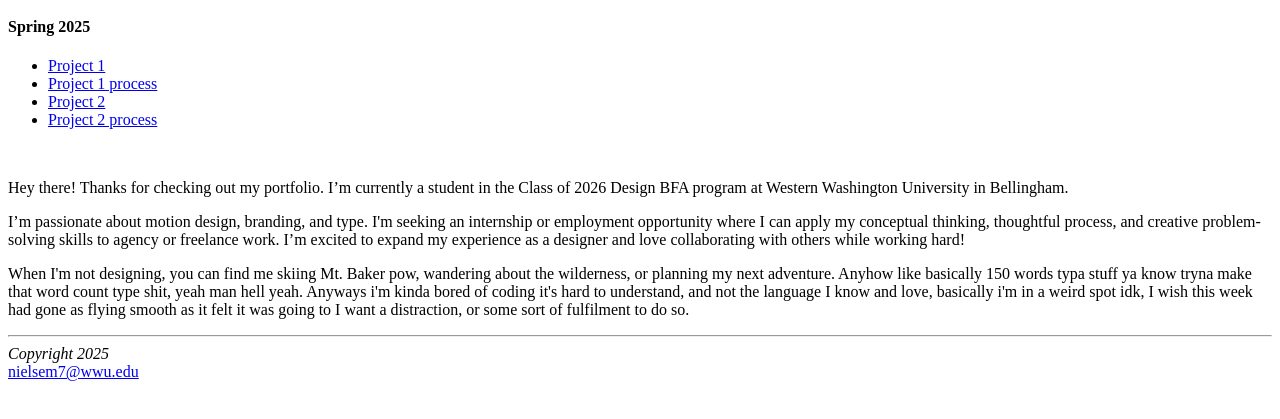
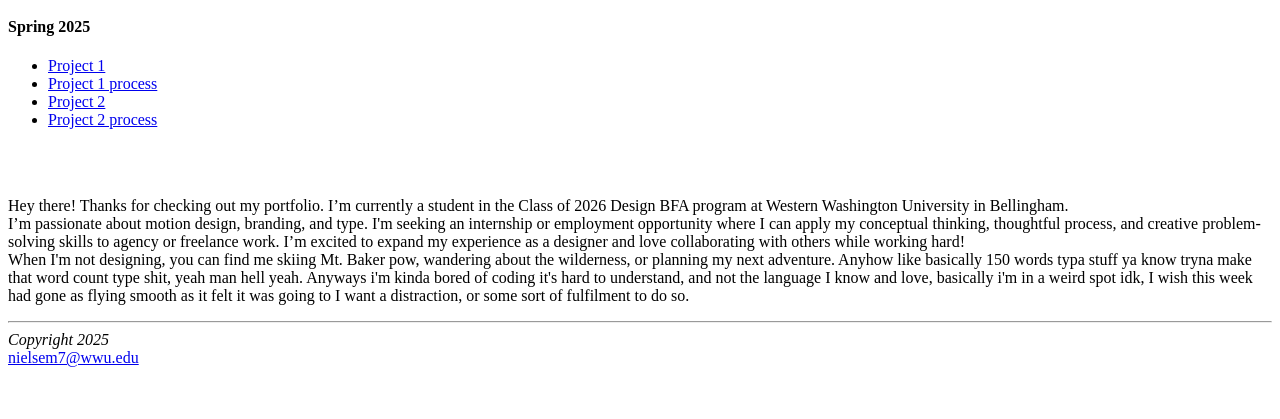
Before and after one commit to milonielsen/milonielsen.github.io, a plain HTML site: page index.html/index.html in a window 1280 px wide. Shown: the part 101-520 px from the top of the page. Drawn offline with Linux system fonts and the light colour scheme.

Commit message:
Update index.html

```diff
--- a/index.html/index.html
+++ b/index.html/index.html
@@ -20,14 +20,14 @@
         </ul>
         </nav>
     <article>
-
-        <img src="images/" alt="">
+        <br>
+        <img src="images" alt="">
         <p>
         Hey there! Thanks for checking out my portfolio. I’m currently a student in the Class of 2026 Design BFA program at Western Washington University in Bellingham.
-        </p>
-        <p>I’m passionate about motion design, branding, and type. I'm seeking an internship or employment opportunity where I can apply my conceptual thinking, thoughtful process, and creative problem-solving skills to agency or freelance work. I’m excited to expand my experience as a designer and love collaborating with others while working hard!
-        </p>
-        <p>When I'm not designing, you can find me skiing Mt. Baker pow, wandering about the wilderness, or planning my next adventure. Anyhow like basically 150 words typa stuff ya know tryna make that word count type shit, yeah man hell yeah. Anyways i'm kinda bored of coding it's hard to understand, and not the language I know and love, basically i'm in a weird spot idk, I wish this week had gone as flying smooth as it felt it was going to I want a distraction, or some sort of fulfilment to do so.
+        <br>
+        I’m passionate about motion design, branding, and type. I'm seeking an internship or employment opportunity where I can apply my conceptual thinking, thoughtful process, and creative problem-solving skills to agency or freelance work. I’m excited to expand my experience as a designer and love collaborating with others while working hard!
+        <br>
+        When I'm not designing, you can find me skiing Mt. Baker pow, wandering about the wilderness, or planning my next adventure. Anyhow like basically 150 words typa stuff ya know tryna make that word count type shit, yeah man hell yeah. Anyways i'm kinda bored of coding it's hard to understand, and not the language I know and love, basically i'm in a weird spot idk, I wish this week had gone as flying smooth as it felt it was going to I want a distraction, or some sort of fulfilment to do so.
         </p>
     </article>
 </body>
```
